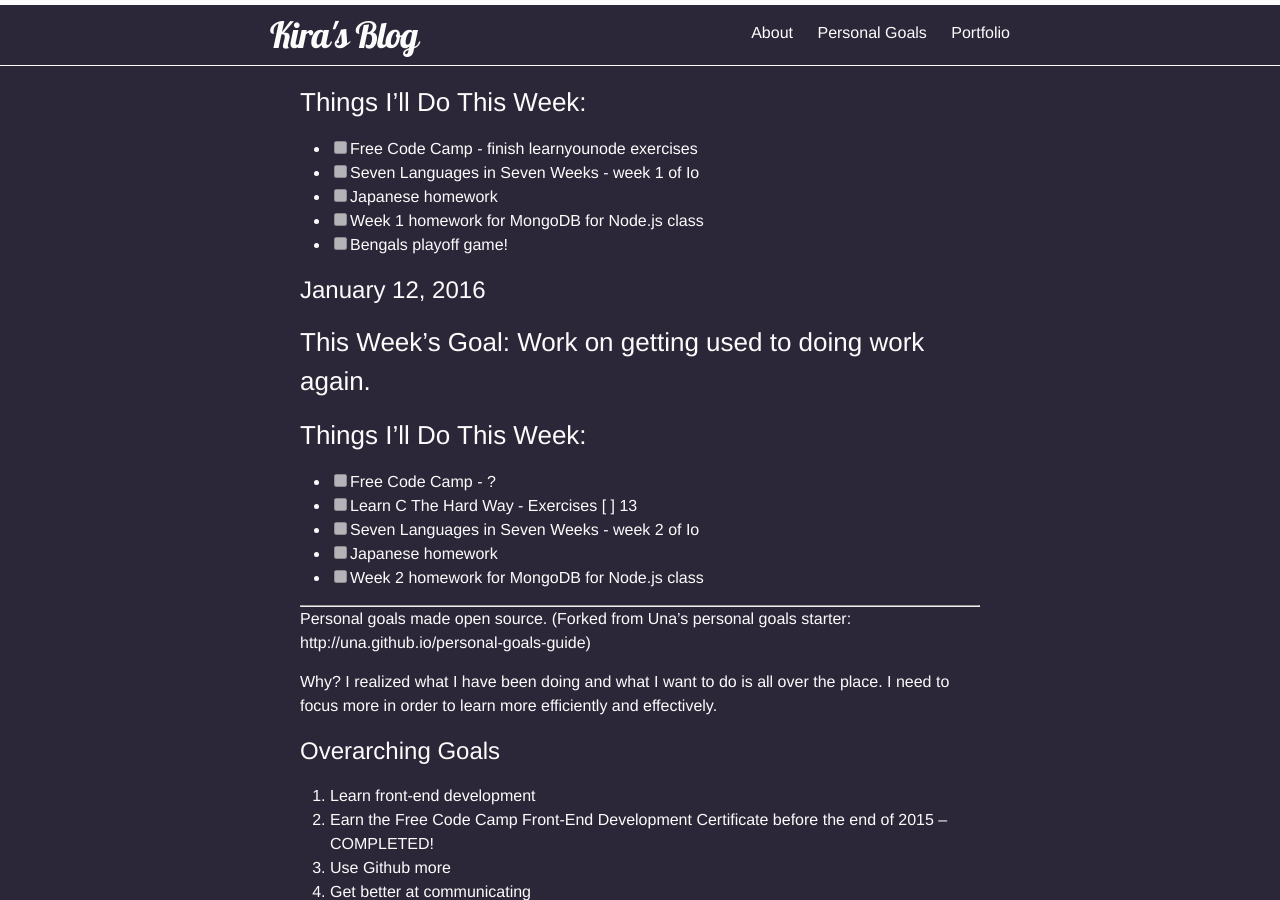
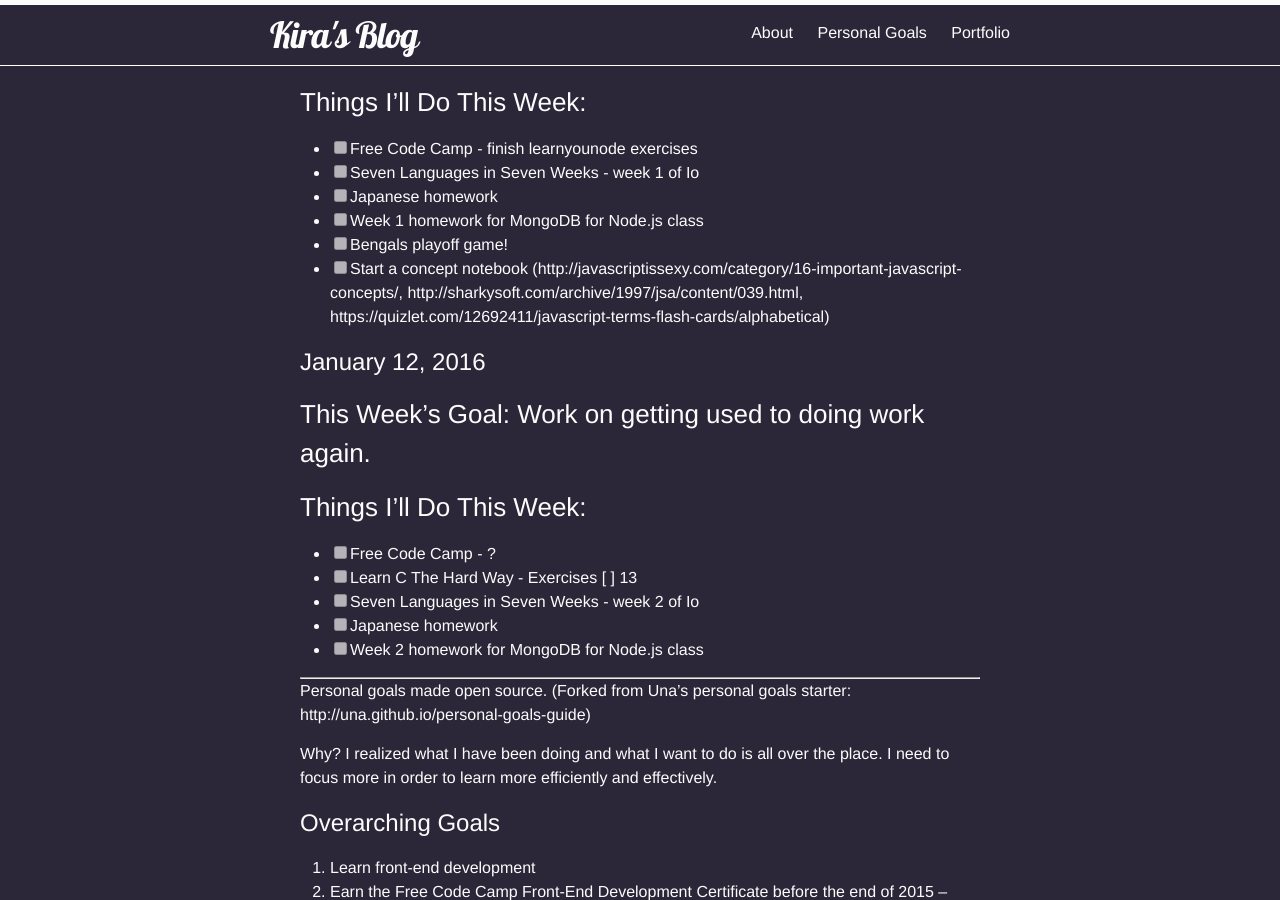
Before and after one commit to kirakirakira/blog, a Jekyll site: the page built from personal-goals.md, in a window 1280 px wide and 900 px high, scrolled down 645 px. Built offline with Jekyll 4.4.1, drawn with Linux system fonts in a browser that asks for light colours; Markdown is read by kramdown in place of the engine named in the settings.

Commit message:
Update personal-goals.md

```diff
--- a/personal-goals.md
+++ b/personal-goals.md
@@ -28,6 +28,7 @@ So it's a new year, and I haven't listed any goals on here since November. Decem
 - [ ] Japanese homework
 - [ ] Week 1 homework for MongoDB for Node.js class
 - [ ] Bengals playoff game!
+- [ ] Start a concept notebook (http://javascriptissexy.com/category/16-important-javascript-concepts/, http://sharkysoft.com/archive/1997/jsa/content/039.html, https://quizlet.com/12692411/javascript-terms-flash-cards/alphabetical)
 
 # January 12, 2016
 
```
